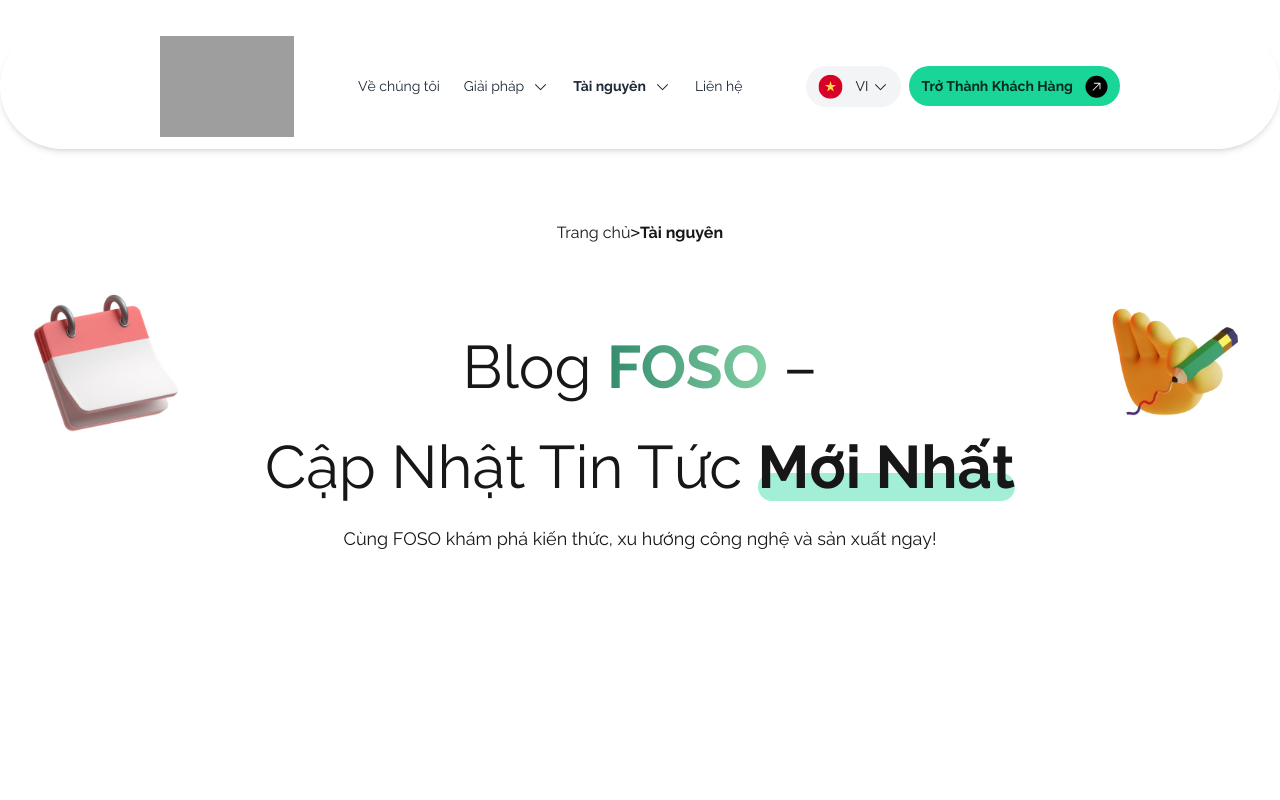
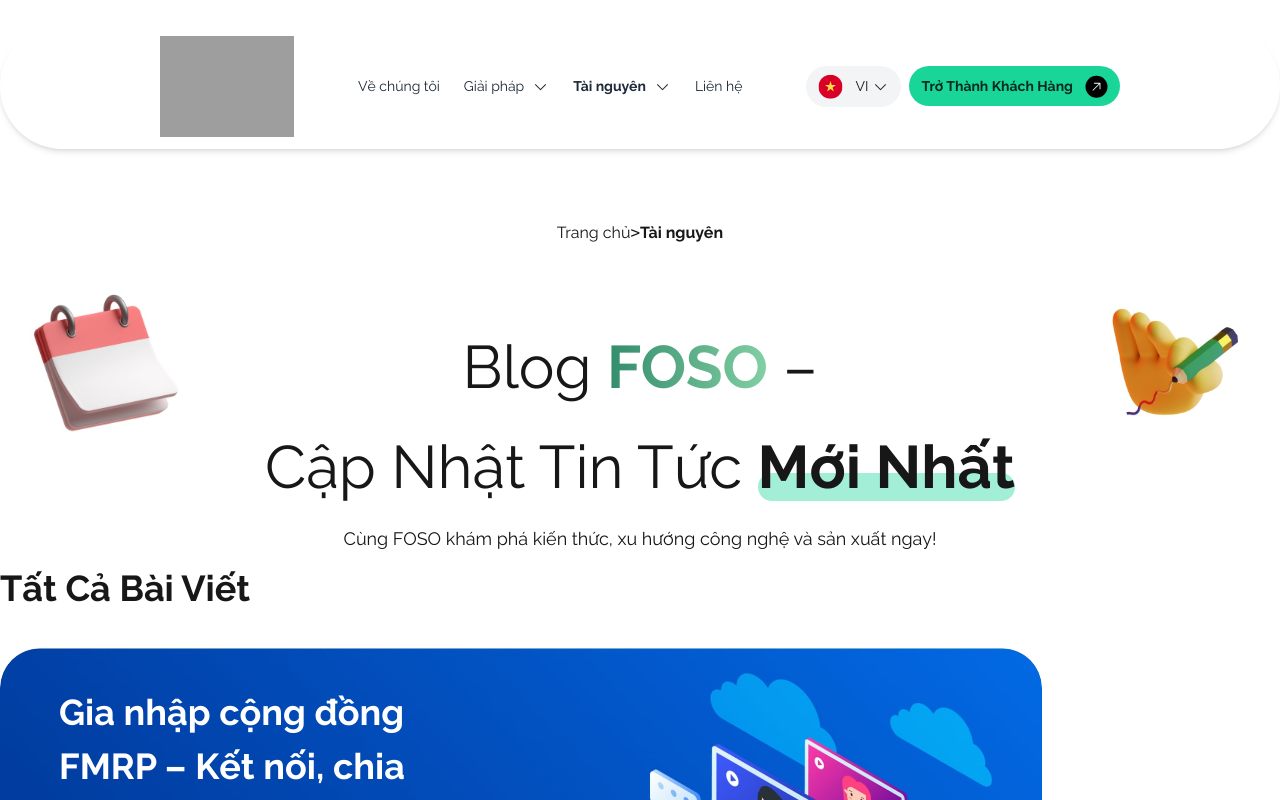
Before and after one commit to TrongKim/test-exam, a Next.js app: page /resource in a window 1280 px wide. Shown: the top 800 px of the page. Built offline with nearby package versions, Linux system fonts and the light colour scheme; grey boxes are pictures that could not be loaded.

Commit message:
add post display to page

```diff
--- a/app/resource/page.tsx
+++ b/app/resource/page.tsx
@@ -1,10 +1,12 @@
 import { BannerInformation } from '@/components/BannerInformation/banner_information';
+import { PostsDisplay } from '@/components/PostsDisplay/posts_display';
 import React from 'react'
 
 export const page = () => {
   return (
     <div>
         <BannerInformation />
+        <PostsDisplay />
     </div>
   )
 }
```
